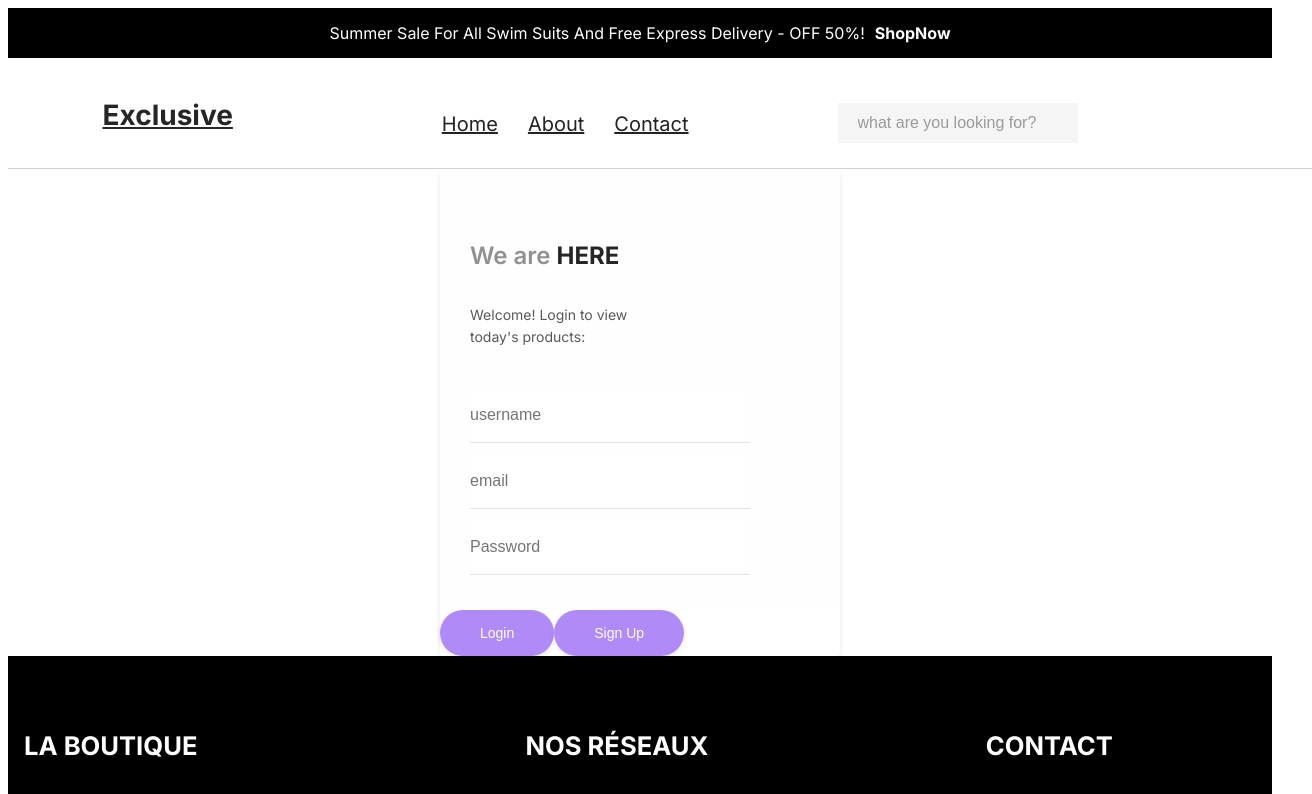
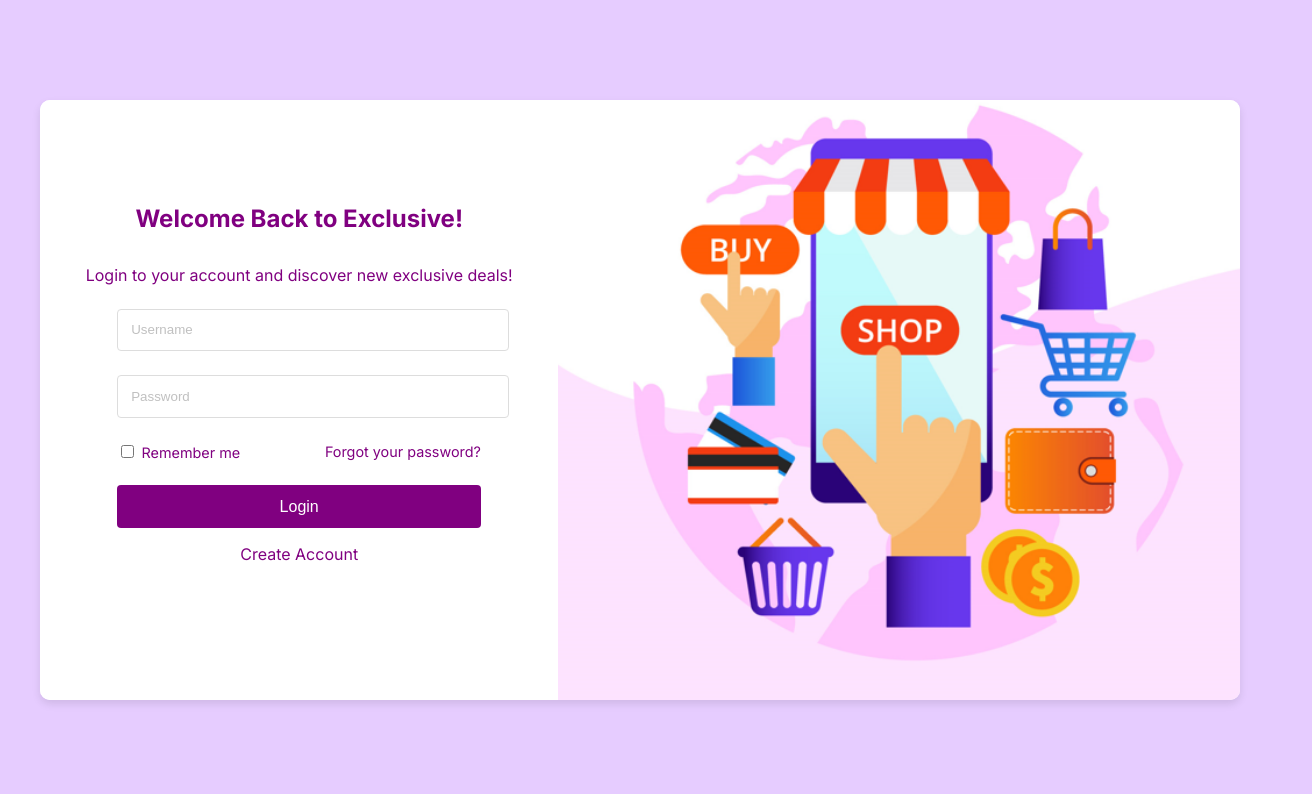
Before and after one commit to TypeScriptLegacyProject/Legacy-Project-, a Next.js app in the folder Client/my-app/: page /login in a window 1280 px wide. Shown: the top 794 px of the page, 1312 px wide, since content can reach past the window. Built offline with nearby package versions, Linux system fonts and the light colour scheme.

Commit message:
changed the whole css of login/register and checked the functionnalites

```diff
--- a/Client/my-app/app/layout.tsx
+++ b/Client/my-app/app/layout.tsx
@@ -21,9 +21,9 @@ export default function RootLayout({
     <html lang="en">
 
       <body className={inter.className}>
-      <Navbar/>
+      {/* <Navbar/> */}
          {children}
-      <Footer/>
+      {/* <Footer/> */}
       </body>
     </html>
 
--- a/Client/my-app/app/login/page.tsx
+++ b/Client/my-app/app/login/page.tsx
@@ -8,7 +8,6 @@ import "../styles/login.css";
 export default function Login() {
   const [username, setUsername] = useState<string>("");
   const [password, setPassword] = useState<string>("");
-  const [email, setEmail] = useState<string>("");
   const [message, setMessage] = useState<string>("");
   const router = useRouter();
 
@@ -17,7 +16,6 @@ export default function Login() {
       .post("http://localhost:4000/api/auth/login", {
         username: username,
         password: password,
-        email: email,
       })
       .then(function (response) {
         console.log(response.data);
@@ -29,37 +27,21 @@ export default function Login() {
 
   return (
     <div id="sign">
-      <div>
-        <div>
-          <div>
-            <form autoComplete="off">
-              <h4>
-                We are <span>HERE</span>
-              </h4>
-              <p>Welcome! Login to view today's products:</p>
-              <div className="floating-label">
+      <div className="login-form-container">
+        <h4>Welcome Back to Exclusive!</h4>
+        <p>Login to your account and discover new exclusive deals!</p>
+        <div className="login-floating-label">
           <input
-                  placeholder="username"
+            placeholder="Username"
             type="text"
             name="username"
             id="username"
             autoComplete="off"
             onChange={(e) => setUsername(e.target.value)}
-                  className="input-field"
+            className="login-input-field"
           />
         </div>
-              <div className="floating-label">
-                <input
-                  placeholder="email"
-                  type="text"
-                  name="email"
-                  id="email"
-                  autoComplete="off"
-                  onChange={(e) => setEmail(e.target.value)}
-                  className="input-field"
-                />
-              </div>
-              <div className="floating-label">
+        <div className="login-floating-label">
           <input
             placeholder="Password"
             type="password"
@@ -67,12 +49,17 @@ export default function Login() {
             id="password"
             autoComplete="off"
             onChange={(e) => setPassword(e.target.value)}
-                  className="input-field"
+            className="login-input-field"
           />
         </div>
-            </form>
+        <div className="login-options">
+          <label className="login-remember-me">
+            <input type="checkbox" name="remember" /> Remember me
+          </label>
+          <a href="#" className="login-forgot-password">Forgot your password?</a>
+        </div>
         <button
-              className="login-button"
+          className="login-login-button"
           onClick={() => {
             login();
             router.push("/");
@@ -80,18 +67,17 @@ export default function Login() {
         >
           Login
         </button>
-            <button
-              className="signup-button"
+        <a
+          className="login-signup-link"
           onClick={() => {
-                router.push("/login");
+            router.push("/register");
           }}
         >
-              Sign Up
-            </button>
+          Create Account
+        </a>
         {message && <p>{message}</p>}
       </div>
-        </div>
-      </div>
+      <div className="login-image-container"></div>
     </div>
   );
 }
--- a/Client/my-app/app/styles/login.css
+++ b/Client/my-app/app/styles/login.css
@@ -1,167 +1,145 @@
+body {
+  margin: 0;
+  font-family: 'Arial', sans-serif;
+  display: flex;
+  justify-content: center;
+  align-items: center;
+  height: 100vh;
+  background-color: #e6ccff;
+}
+
 #sign {
-  margin-top: 100px;
+  display: flex;
+  width: 1200px;
+  height: 600px;
+  box-shadow: 0 4px 8px rgba(0, 0, 0, 0.1);
+  border-radius: 10px;
+  overflow: hidden;
+  background-color: #fff;
+}
+
+.login-image-container {
+  width: 60%;
+  display: flex;
+  justify-content: center;
+  align-items: center;
+  background: url("../images/login.png") no-repeat center center/cover;
+}
+
+.login-form-container {
+  background: #fff;
+  padding: 2rem;
+  width: 40%;
   display: flex;
   flex-direction: column;
-  width: 400px;
-  height: auto;
-  margin: auto auto;
-  background: #fff;
-  border-radius: 4px;
-  box-shadow: 0px 2px 6px -1px rgba(0, 0, 0, 0.12);
+  justify-content: center;
+  align-items: center;
+  border-radius: 0 10px 10px 0;
 }
 
-#sign h4 {
+.login-form-container h4 {
   font-size: 24px;
-  font-weight: 600;
-  color: #000;
-  opacity: 0.85;
+  margin-bottom: 1rem;
+  color: #800080;
+  text-align: center;
+  margin-top: -2rem;
 }
 
-#sign label {
-  font-size: 12.5px;
-  color: #000;
-  opacity: 0.8;
-  font-weight: 400;
+.login-form-container p {
+  margin-bottom: 1.5rem;
+  color: #800080;
+  text-align: center;
 }
 
-#sign form {
-  padding: 40px 30px;
-  background: #fefefe;
-  display: flex;
-  flex-direction: column;
-  align-items: flex-start;
-  padding-bottom: 20px;
+.login-floating-label {
+  margin-bottom: 1.5rem;
+  position: relative;
+  width: 80%;
 }
 
-#sign form h4 {
-  margin-bottom: 20px;
-  color: rgba(0, 0, 0, 0.5);
+.login-input-field {
+  width: 100%;
+  padding: 0.8rem;
+  border: 1px solid #ddd;
+  border-radius: 4px;
+  outline: none;
+  transition: border-color 0.3s;
+  background-color: #fff;
 }
 
-#sign form h4 span {
-  color: rgba(0, 0, 0, 1);
-  font-weight: 700;
+.login-input-field::placeholder {
+  color: #c0c0c0;
 }
 
-#sign form p {
-  line-height: 155%;
-  margin-bottom: 5px;
-  font-size: 14px;
-  color: #000;
-  opacity: 0.65;
-  font-weight: 400;
-  max-width: 200px;
-  margin-bottom: 40px;
+.login-input-field:focus {
+  border-color: #800080;
 }
 
-#sign a.discrete {
-  color: rgba(0, 0, 0, 0.4);
-  font-size: 14px;
-  border-bottom: solid 1px rgba(0, 0, 0, 0);
-  padding-bottom: 4px;
-  margin-left: auto;
-  font-weight: 300;
-  transition: all 0.3s ease;
-  margin-top: 40px;
+.login-options {
+  display: flex;
+  justify-content: space-between;
+  align-items: center;
+  width: 80%;
+  margin-bottom: 1.5rem;
 }
 
-#sign a.discrete:hover {
-  border-bottom: solid 1px rgba(0, 0, 0, 0.2);
+.login-remember-me {
+  font-size: 0.9rem;
+  color: #800080;
 }
 
-#sign button {
-  width: auto;
-  min-width: 100px;
-  border-radius: 24px;
-  text-align: center;
-  padding: 15px 40px;
-  margin-top: 5px;
-  background-color: #b08bf8;
-  color: #fff;
-  font-size: 14px;
-  margin-left: auto;
-  font-weight: 500;
-  box-shadow: 0px 2px 6px -1px rgba(0, 0, 0, 0.13);
-  border: none;
-  transition: all 0.3s ease;
-  outline: 0;
+.login-forgot-password {
+  font-size: 0.9rem;
+  color: #800080;
+  text-decoration: none;
 }
 
-#sign button:hover {
-  transform: translateY(-3px);
-  box-shadow: 0 2px 6px -1px rgba(182, 157, 230, 0.65);
+.login-forgot-password:hover {
+  text-decoration: underline;
 }
 
-#sign button:hover:active {
-  transform: scale(0.99);
+.login-login-button {
+  width: 80%;
+  padding: 0.8rem;
+  border: none;
+  border-radius: 4px;
+  color: #fff;
+  font-size: 16px;
+  cursor: pointer;
+  transition: background-color 0.3s;
+  margin-bottom: 1rem;
+  background-color: #800080;
 }
 
-#sign input {
-  font-size: 16px;
-  padding: 20px 0px;
-  height: 56px;
-  border: none;
-  border-bottom: solid 1px rgba(0, 0, 0, 0.1);
-  background: #fff;
-  min-width: 280px;
-  box-sizing: border-box;
-  transition: all 0.3s linear;
-  color: #000;
-  font-weight: 400;
+.login-login-button:hover {
+  background-color: #660066;
 }
 
-#sign input:focus {
-  border-bottom: solid 1px #b69de6;
-  outline: 0;
-  box-shadow: 0 2px 6px -8px rgba(182, 157, 230, 0.45);
+.login-signup-link {
+  background-color: transparent;
+  color: #800080;
+  border: none;
+  font-size: 16px;
+  cursor: pointer;
+  text-decoration: none;
 }
 
-#sign .floating-label {
-  position: relative;
-  margin-bottom: 10px;
+.login-signup-link:hover {
+  text-decoration: underline;
 }
 
-#sign .floating-label label {
-  position: absolute;
-  top: calc(50% - 7px);
-  left: 0;
-  opacity: 0;
-  transition: all 0.3s ease;
+.login-social-media {
+  display: flex;
+  justify-content: center;
+  margin-top: 2rem;
 }
 
-#sign .floating-label input:not(:placeholder-shown) {
-  padding: 28px 0px 12px 0px;
+.login-social-media a {
+  margin: 0 0.5rem;
+  color: #800080;
+  text-decoration: none;
 }
 
-#sign .floating-label input:not(:placeholder-shown) + label {
-  transform: translateY(-10px);
-  opacity: 0.7;
+.login-social-media a:hover {
+  color: #660066;
 }
-
-#sign .session {
-  display: flex;
-  flex-direction: row;
-  width: auto;
-  height: auto;
-  margin: auto auto;
-  background: #fff;
-  border-radius: 4px;
-  box-shadow: 0px 2px 6px -1px rgba(0, 0, 0, 0.12);
-}
-
-#sign .left {
-  width: 220px;
-  height: auto;
-  min-height: 100%;
-  position: relative;
-  background-image: url("https://images.pexels.com/photos/114979/pexels-photo-114979.jpeg?auto=compress&cs=tinysrgb&dpr=2&h=650&w=940");
-  background-size: cover;
-  border-top-left-radius: 4px;
-  border-bottom-left-radius: 4px;
-}
-
-#sign .left svg {
-  height: 40px;
-  width: auto;
-  margin: 20px;
-}
--- a/Client/my-app/app/styles/register.css
+++ b/Client/my-app/app/styles/register.css
@@ -1,63 +1,139 @@
-.container {
+body {
+  margin: 0;
+  font-family: 'Arial', sans-serif;
   display: flex;
   justify-content: center;
   align-items: center;
   height: 100vh;
+  background-color: #e6ccff;
 }
 
-.signup-container {
-  background: #fff;
-  border-radius: 8px;
+#register-sign {
+  display: flex;
+  width: 1200px;
+  height: 600px;
   box-shadow: 0 4px 8px rgba(0, 0, 0, 0.1);
-  padding: 20px;
-  width: 400px;
+  border-radius: 10px;
+  overflow: hidden;
+  background-color: #fff;
 }
 
-.signup-form-wrapper {
-  width: 100%;
+.register-image-container {
+  width: 60%;
+  display: flex;
+  justify-content: center;
+  align-items: center;
+  background: url("../images/login.png") no-repeat center center/cover;
 }
 
-.signup-form {
+.register-form-container {
+  background: #fff;
+  padding: 2rem;
+  width: 40%;
   display: flex;
   flex-direction: column;
+  justify-content: center;
+  align-items: center;
+  border-radius: 0 10px 10px 0;
 }
 
-.signup-form h4 {
+.register-form-container h4 {
   font-size: 24px;
-  margin-bottom: 20px;
+  margin-bottom: 1rem;
+  color: #800080;
+  text-align: center;
+  margin-top: -1rem;
 }
 
-.signup-form .input-group {
-  margin-bottom: 15px;
+.register-form-container p {
+  margin-bottom: 1.5rem;
+  color: #800080;
+  text-align: center;
 }
 
-.signup-form .input-group input,
-.signup-form .input-group select {
-  width: calc(100% - 20px);
-  padding: 10px;
-  border: 1px solid #ccc;
+.register-input-group {
+  margin-bottom: 1.5rem;
+  position: relative;
+  width: 80%;
+}
+.register-input-field {
+  width: 100%;
+  padding: 0.8rem;
+  border: 1px solid #ddd;
   border-radius: 4px;
-  margin-left: auto;
-  margin-right: auto;
-  display: block;
+  outline: none;
+  transition: border-color 0.3s;
+  background-color: #fff;
 }
 
-.signup-form .input-group .dropdown-field {
-  width: 20%;
-  margin-left: auto;
-  margin-right: auto;
+.register-input-field::placeholder {
+  color: #c0c0c0;
 }
 
-.signup-button {
-  padding: 10px 15px;
-  background-color: #007bff;
-  color: #fff;
+.register-input-field:focus {
+  border-color: #800080;
+}
+
+.register-dropdown-wrapper {
+  display: flex;
+  justify-content: center;
+  width: 100%;
+  margin-top: -1rem;
+}
+
+.register-dropdown-field {
+  width: 30%;
+  padding: 0.4rem;
+  border: 1px solid #ddd;
+  border-radius: 4px;
+  outline: none;
+  transition: border-color 0.3s;
+  background-color: #fff;
+}
+
+.register-signup-button {
+  width: 80%;
+  padding: 0.8rem;
   border: none;
   border-radius: 4px;
+  color: #fff;
+  font-size: 16px;
   cursor: pointer;
-  transition: background-color 0.3s ease;
+  transition: background-color 0.3s;
+  margin-bottom: 1rem;
+  background-color: #800080;
 }
 
-.signup-button:hover {
-  background-color: #0056b3;
+.register-signup-button:hover {
+  background-color: #660066;
 }
+
+.register-login-text {
+  margin-top: 1rem;
+  color: #800080;
+}
+
+.register-login-link {
+  color: #800080;
+  text-decoration: none;
+}
+
+.register-login-link:hover {
+  text-decoration: underline;
+}
+
+.register-social-media {
+  display: flex;
+  justify-content: center;
+  margin-top: 2rem;
+}
+
+.register-social-media a {
+  margin: 0 0.5rem;
+  color: #800080;
+  text-decoration: none;
+}
+
+.register-social-media a:hover {
+  color: #660066;
+}
--- a/Client/package.json
+++ /dev/null
@@ -1,5 +0,0 @@
-{
-  "dependencies": {
-    "axios": "^1.7.2"
-  }
-}
```
Also changed, not shown: Client/my-app/app/register/page.tsx (+20 -21 lines), Client/my-app/app/images/login.png (added), 1 other file (tests, documents, lock files or other folders). Lines whose indentation alone changed are shown as unchanged.
